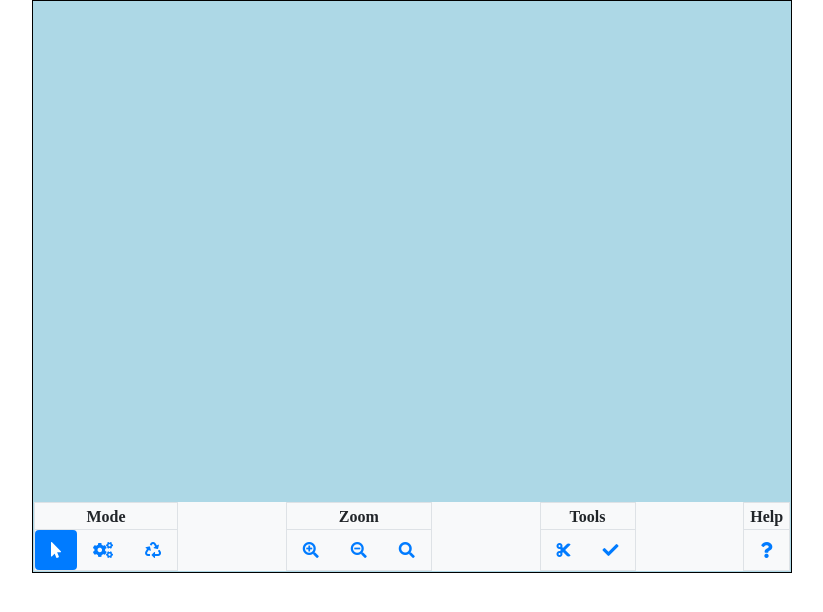
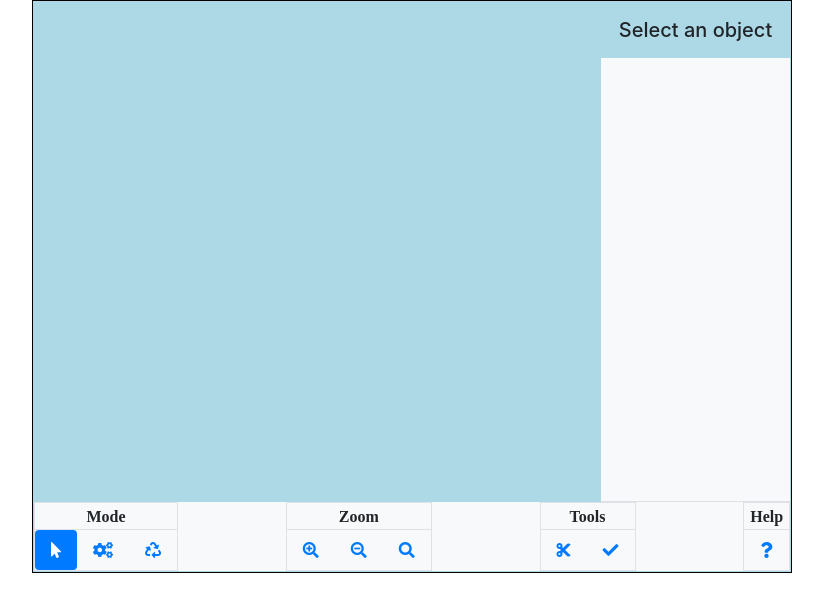
Before and after one commit to gsilber/AutomataOld, an Angular app in the folder Automata.UI/: page / in a window 1280 px wide. Shown: the top 612 px of the page, without its empty margins (38-861 px from the left). Built offline with nearby package versions, Linux system fonts and the light colour scheme.

Commit message:
added properties window

```diff
--- /dev/null
+++ b/Automata.UI/src/app/fsm/fsm-draw/components/fsm-draw-props/fsm-draw-props.component.css
@@ -0,0 +1,7 @@
+.prop-page,.prop-item{
+    overflow:hidden;width:100%;height:100%;
+    padding-top:1rem;
+}
+.prop-item{
+    margin-top:1rem;
+}
--- /dev/null
+++ b/Automata.UI/src/app/fsm/fsm-draw/components/fsm-draw-props/fsm-draw-props.component.html
@@ -0,0 +1,5 @@
+<div class='prop-page border-bottom'>
+    <div *ngIf='object===null' class='h5 text-center'>Select an object</div>
+    <div *ngIf='object!==null' class='h5 text-center'>Object Properties</div>
+    <div class='bg-light prop-item'></div>
+</div>
--- /dev/null
+++ b/Automata.UI/src/app/fsm/fsm-draw/components/fsm-draw-props/fsm-draw-props.component.ts
@@ -0,0 +1,17 @@
+import { Component, OnInit, Input } from '@angular/core';
+
+@Component({
+  selector: 'app-fsm-draw-props',
+  templateUrl: './fsm-draw-props.component.html',
+  styleUrls: ['./fsm-draw-props.component.css']
+})
+export class FsmDrawPropsComponent implements OnInit {
+
+  @Input() object = null;
+
+  constructor() { }
+
+  ngOnInit() {
+  }
+
+}
--- a/Automata.UI/src/app/fsm/fsm-draw/components/fsm-draw/fsm-draw.component.html
+++ b/Automata.UI/src/app/fsm/fsm-draw/components/fsm-draw/fsm-draw.component.html
@@ -1,3 +1,5 @@
+<div class='row' style='margin:0;'>
+<div class='col-md-9' style='padding:0;'>
 <div class='scroll-container' [style.height]='height' oncontextmenu='return false'>
   <div class='draw-container bg-drawing'>
     <app-fsm-draw-surface
@@ -14,6 +16,13 @@
 
   </div>
 </div>
+</div>
+
+<div class='col-md-3' style='overflow:hidden;width:100%;padding:0'>
+  <app-fsm-draw-props [object]='selected'></app-fsm-draw-props>
+  </div>
+</div>
+
 <app-fsm-draw-controlbar [readonly]='readonly' (clear)='onCtrlbarClear()' (help)='onCtrlbarHelp()' (mode)='onCtrlbarMode($event)' (validate)='onCtrlbarValidate()' (zoom)='onCtrlbarZoom($event)'>
 </app-fsm-draw-controlbar>
 
--- a/Automata.UI/src/app/fsm/fsm-draw/components/fsm-draw/fsm-draw.component.ts
+++ b/Automata.UI/src/app/fsm/fsm-draw/components/fsm-draw/fsm-draw.component.ts
@@ -24,7 +24,7 @@ export class FsmDrawComponent {
     this.closeAllContextMenus();
     if (this.readonly) { return false; }
     if (this.mode === Modes.STATE && evt.type === 'surface') {
-      this.selected = this.fsmSvc.addDefaultState(evt.surfaceX, evt.surfaceY);
+      this.selectObject(this.fsmSvc.addDefaultState(evt.surfaceX, evt.surfaceY));
     }
   }
 
@@ -55,7 +55,7 @@ export class FsmDrawComponent {
   onSurfaceMouseDown = (evt: SurfaceMouseEvent) => {
     if (this.readonly || evt.srcEvent.which !== 1) { return false; }
     if (this.mode === Modes.POINTER) {
-      if (evt.type === 'state') { this.selected = evt.child; }
+      if (evt.type === 'state') { this.selectObject(evt.child); }
       if (evt.type === 'surface') { this.selected = null; }
 
     }
@@ -86,4 +86,7 @@ export class FsmDrawComponent {
   closeAllContextMenus() {
     this.stateContextOpen = null;
   }
+  selectObject(obj) {
+    this.selected = obj;
+  }
 }
--- a/Automata.UI/src/app/fsm/fsm-draw/fsm-draw.module.ts
+++ b/Automata.UI/src/app/fsm/fsm-draw/fsm-draw.module.ts
@@ -7,6 +7,7 @@ import { FsmDrawStateComponent } from './components/fsm-draw-state/fsm-draw-stat
 import { FsmDrawTransitionComponent } from './components/fsm-draw-transition/fsm-draw-transition.component';
 import { FsmDrawSurfaceComponent } from './components/fsm-draw-surface/fsm-draw-surface.component';
 import { ContextMenuModule } from '../../reusable/context-menu/context-menu.module';
+import { FsmDrawPropsComponent } from './components/fsm-draw-props/fsm-draw-props.component';
 
 @NgModule({
   imports: [
@@ -15,6 +16,6 @@ import { ContextMenuModule } from '../../reusable/context-menu/context-menu.modu
     ContextMenuModule
   ],
   exports: [FsmDrawComponent],
-  declarations: [FsmDrawComponent, FsmDrawControlbarComponent, FsmDrawStateComponent, FsmDrawTransitionComponent, FsmDrawSurfaceComponent]
+  declarations: [FsmDrawComponent, FsmDrawControlbarComponent, FsmDrawStateComponent, FsmDrawTransitionComponent, FsmDrawSurfaceComponent, FsmDrawPropsComponent]
 })
 export class FsmDrawModule { }
```
Also changed, not shown: 1 other file (tests, documents, lock files or other folders).
